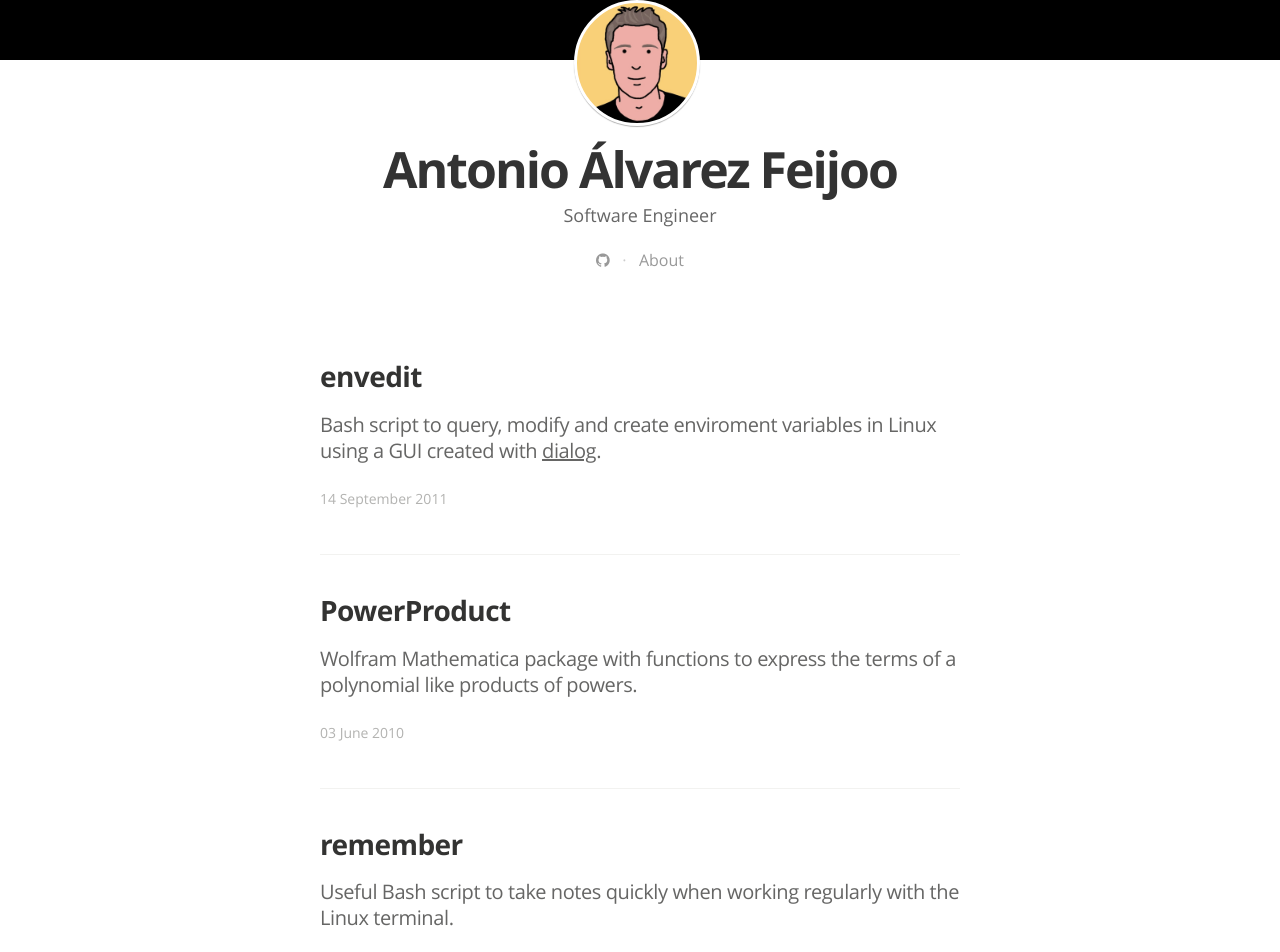
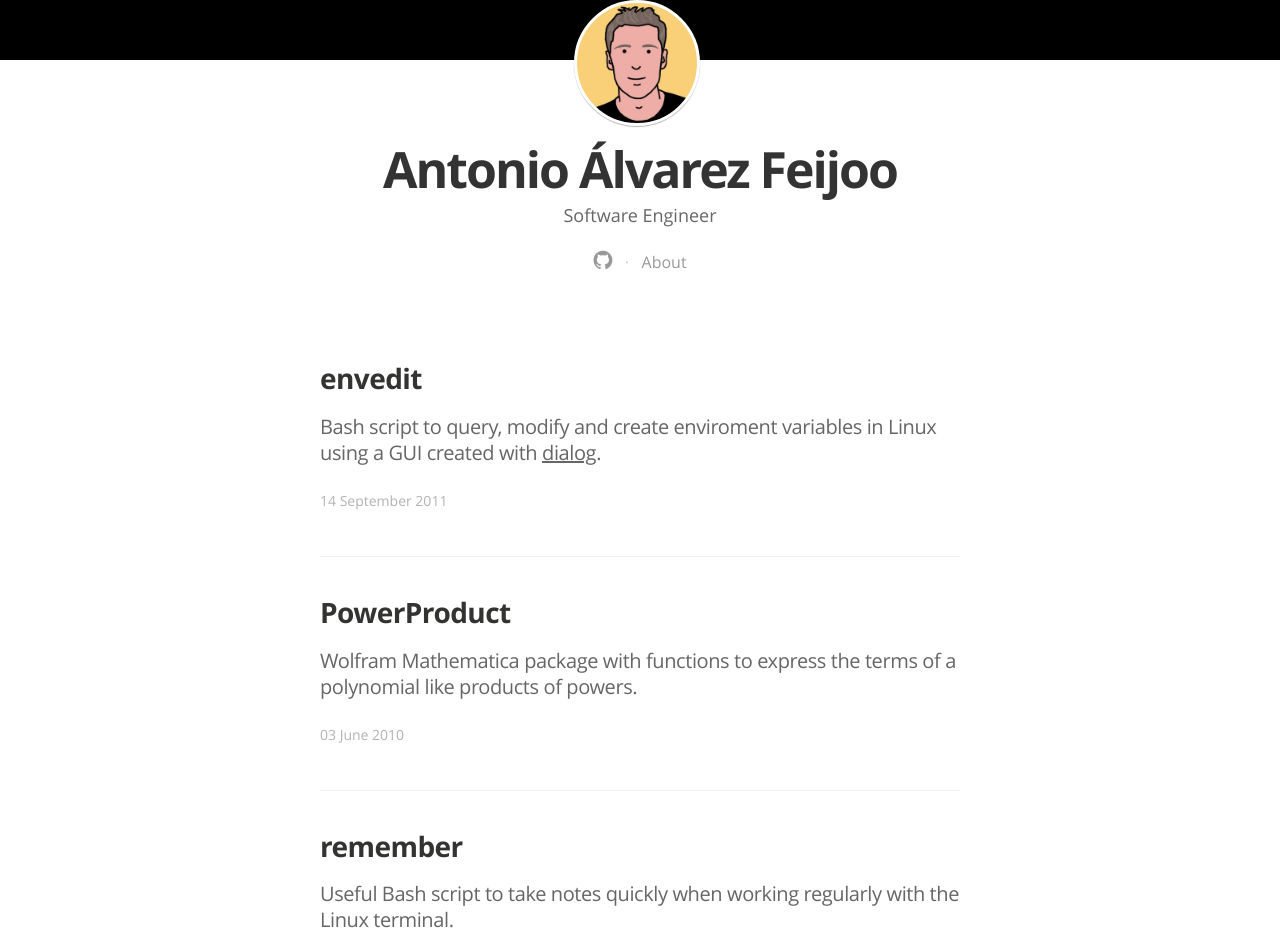
Before and after one commit to aafeijoo/aafeijoo.github.io, a Jekyll site: the page built from index.html, in a window 1280 px wide. Shown: the part 390-1342 px from the top of the page. Built offline with Jekyll 4.4.1, drawn with Linux system fonts in a browser that asks for light colours; Markdown is read by kramdown in place of the engine named in the settings; the list of posts is cut into pages by our own code.

Commit message:
Fixed some styles

```diff
--- a/css/main.sass
+++ b/css/main.sass
@@ -122,6 +122,8 @@ body
     margin: 0 0 50px
     text-align: center
     color: #ccc
+    i
+      font-size: 22px
     a
       text-decoration: none
       color: #999
```
